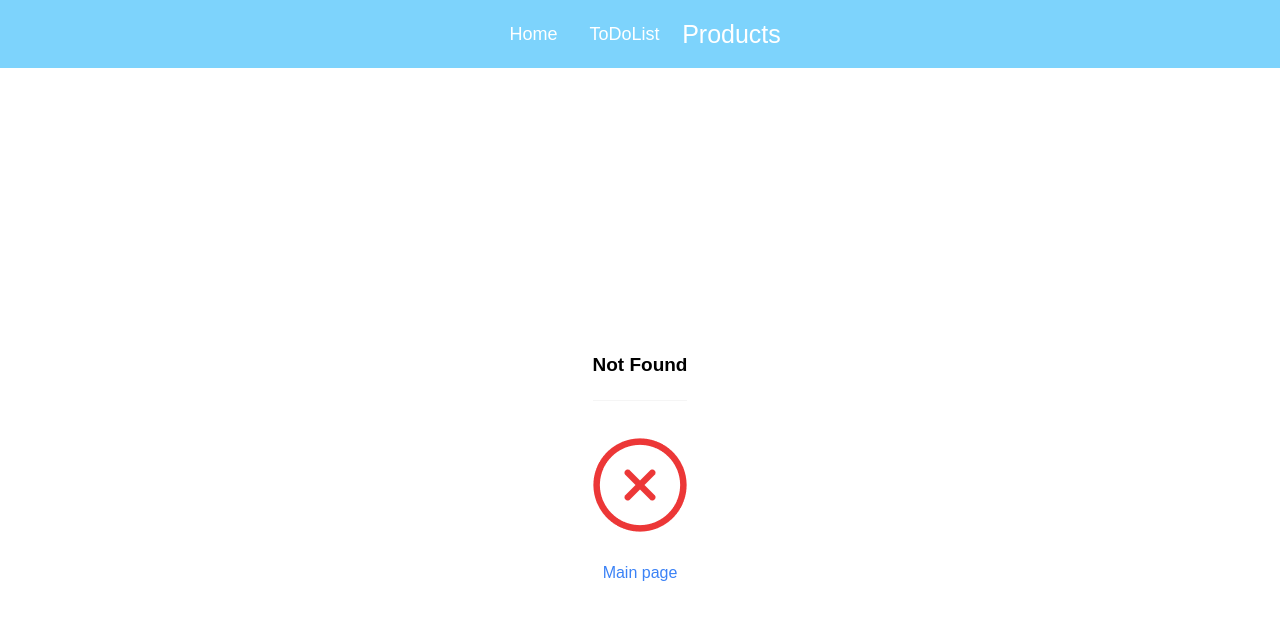
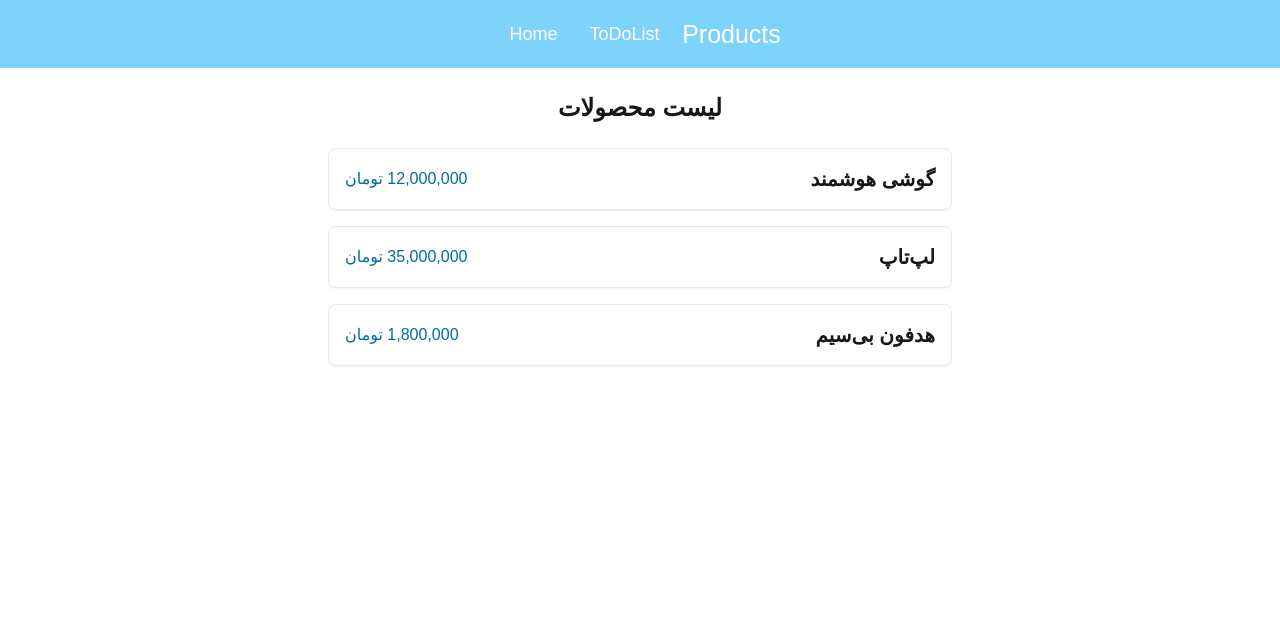
Before and after one commit to amin0haddadi/Giti-Star, a Next.js app: page /Products in a window 1280 px wide. Before the commit this address had no page. Shown: the top 620 px of the page. Built offline with nearby package versions, Linux system fonts and the light colour scheme.

Commit message:
feature : implement product pages

```diff
--- /dev/null
+++ b/src/app/Products/[id]/page.tsx
@@ -0,0 +1,32 @@
+import { products } from "@/lib/mock";
+import { ProductProps } from "@/types";
+import { notFound } from "next/navigation";
+
+const ProductDetailPage = ({ params }: ProductProps) => {
+  const product = products.find((p) => p.id === params.id);
+
+  if (!product) {
+    notFound();
+  }
+
+  return (
+    <div className="max-w-2xl mx-auto p-6">
+      <div className="bg-white rounded-xl shadow-md p-6">
+        <h1 className="text-3xl font-bold mb-4 text-gray-400">
+          {product.name}
+        </h1>
+        <p className="text-xl text-gray-800 mb-2 flex gap-3">
+          قیمت :
+          <span className="font-semibold text-lime-500">
+            {product.price.toLocaleString()} تومان
+          </span>
+        </p>
+        <p className="font-bold text-gray-600 leading-relaxed">
+          {product.description}
+        </p>
+      </div>
+    </div>
+  );
+};
+
+export default ProductDetailPage;
--- /dev/null
+++ b/src/app/Products/page.tsx
@@ -0,0 +1,7 @@
+import Products from "@/components/Products";
+
+const ProductsPage = () => {
+  return <Products />;
+};
+
+export default ProductsPage;
--- /dev/null
+++ b/src/components/Products/index.tsx
@@ -0,0 +1,29 @@
+import { products } from "@/lib/mock";
+import Link from "next/link";
+
+const Products = () => {
+  return (
+    <div className="max-w-2xl mx-auto p-6">
+      <h1 className="text-2xl font-bold mb-6 text-center">لیست محصولات</h1>
+      <ul className="space-y-4">
+        {products.map((product) => (
+          <li
+            key={product.id}
+            className="p-4 border rounded-lg shadow-sm hover:shadow-md hover:scale-110 transition duration-500"
+          >
+            <Link href={`/Products/${product.id}`}>
+              <div className="cursor-pointer flex justify-between items-center">
+                <h2 className="text-xl font-semibold">{product.name}</h2>
+                <p className="text-sky-700">
+                  {product.price.toLocaleString()} تومان
+                </p>
+              </div>
+            </Link>
+          </li>
+        ))}
+      </ul>
+    </div>
+  );
+};
+
+export default Products;
```
